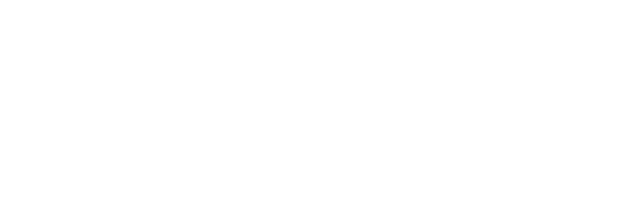
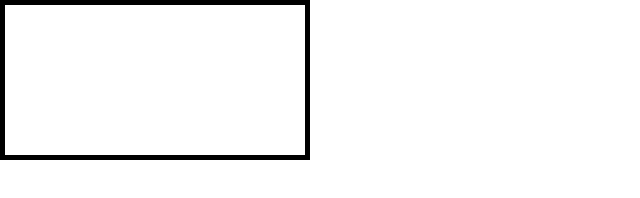
Before and after one commit to JurgitaE/flappy-bird-mobile, a website: page index.html in a window 1280 px wide. Shown: the whole page, without its empty margins (0-640 px from the left). Drawn offline with Linux system fonts and the light colour scheme.

Commit message:
resources

```diff
--- a/index.html
+++ b/index.html
@@ -8,9 +8,11 @@
         <link rel="icon" type="image/png" sizes="32x32" href="./favicon/favicon-32x32.png" />
         <link rel="icon" type="image/png" sizes="16x16" href="./favicon/favicon-16x16.png" />
         <link rel="manifest" href="./favicon/site.webmanifest" />
+        <link rel="stylesheet" href="./style.css" />
         <title>Flappy Bird</title>
     </head>
     <body>
+        <canvas id="canvas1"></canvas>
         <script src="./script.js" type="module"></script>
     </body>
 </html>
--- /dev/null
+++ b/style.css
@@ -0,0 +1,11 @@
+body,
+body * {
+    padding: 0;
+    margin: 0;
+    box-sizing: border-box;
+}
+
+#canvas1 {
+    border: 5px solid black;
+    position: absolute;
+}
```
Also changed, not shown: img/background_single.png (added), img/background_single2.png (added), img/player_fish.png (added), img/smallGears.png (added), 7 other files.
